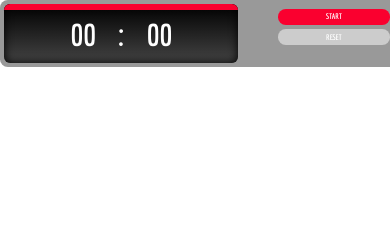
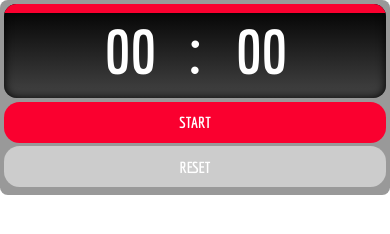
Before and after one commit to fabianelima/Timer, a plain HTML site: page index.html in a window 390 px wide. Drawn offline with Linux system fonts and the light colour scheme.

Commit message:
Versão mobile

```diff
--- a/assets/script.js
+++ b/assets/script.js
@@ -23,9 +23,10 @@ $(function() {
 		if ($(this).val() === '') $(this).val('00');
 		else {
 			// Repensar essa parte. Ele arredonda os segundos em vez de contar quanto isso dá em minutos,
-			// por enquanto. Provavelmente resolvível com alguma coisa relacionada a resto de divisão.
+			// por enquanto. Provavelmente resolvível com alguma coisa relacionada a módulo.
 			if ($(this).val().length < 2) {
-				//
+				var v = $(this).val();
+				$(this).val('0' + v);
 			}
 			else {
 				if ($(this).hasClass('minutes')) {
@@ -35,7 +36,7 @@ $(function() {
 					if ($(this).val() > 59) {
 						var min = Math.round($(this).val() / 60);
 						$(this).val('00');
-						$('.minutes').val(min);
+						$('.minutes').val('0' + min);
 					}
 				}
 			}
--- a/assets/style.less
+++ b/assets/style.less
@@ -5,7 +5,7 @@
 @red: #fa002f;
 
 #container {
-	width: 100%;
+	width: 98%;
 	max-width: 900px;
 	margin: auto;
 	padding: 1%;
@@ -74,3 +74,23 @@
 
 	.clear { clear: both; }
 }
+
+@media screen and (max-width: 650px) {
+	#container {
+		.visor {
+			width: 100%;
+			font-size: 8em;
+		}
+
+		.buttons {
+			width: 100%;
+			font-size: 2em;
+
+			.bt {
+				float: none;
+				margin: 1%;
+				width: 94%;
+			}
+		}
+	}
+}
```
Also changed, not shown: assets/style.css.
